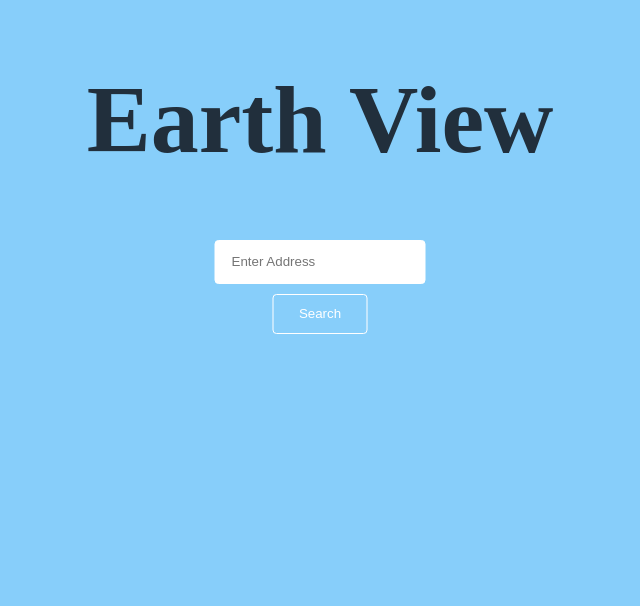
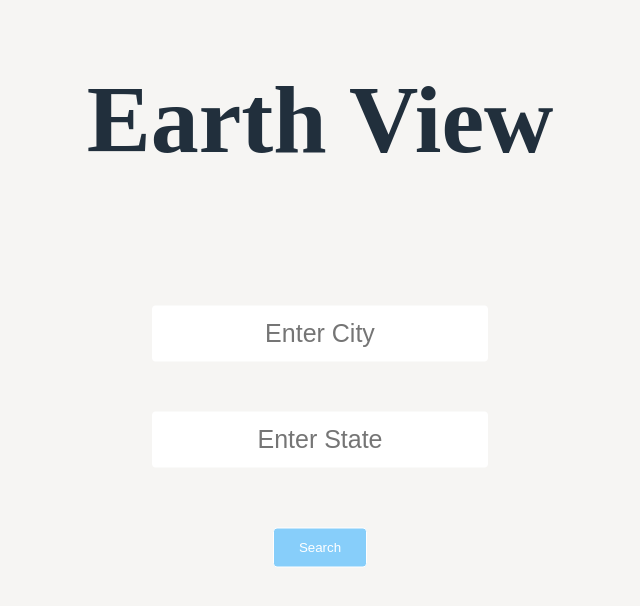
Before and after one commit to coreyarch1234/earth-view, a React (Create React App) app: page / in a window 1280 px wide. Shown: the top 606 px of the page, without its empty margins (320-960 px from the left). Built offline with nearby package versions, Linux system fonts and the light colour scheme.

Commit message:
added city and state fields with api key for geocoding

```diff
--- a/package.json
+++ b/package.json
@@ -4,6 +4,7 @@
   "private": true,
   "dependencies": {
     "axios": "^0.16.2",
+    "dotenv": "^4.0.0",
     "react": "^16.0.0",
     "react-dom": "^16.0.0",
     "react-scripts": "1.0.14"
--- a/src/App.css
+++ b/src/App.css
@@ -32,6 +32,6 @@
 
 body {
   margin: 0;
-  background-color: lightskyblue;
+  background: #F6F5F3;
   font-family: 'Varela Round';
 }
--- a/src/App.js
+++ b/src/App.js
@@ -3,15 +3,25 @@ import './App.css';
 import Search from './search'
 var axios = require('axios'); //to make Ajax requests
 
+
+require('dotenv').config();
+const geocode_api_key = process.env.REACT_APP_GEOCODE_API_KEY;
+
 class App extends React.Component {
     constructor(props) {
         super(props);
         this.state = {
-            imageURL: null
+            imageURL: null,
+            imageError: null,
+            city: null,
+            state: null
         }
     }
+    // geoCode(address, callback){
+    //
+    // }
     findSatelliteImage(address){
-        //geocode address and get {lat, lon}
+        //geocode function with this body as callback with lat,lon as parameter
         const location = {
             lat: address.lat,
             lon: address.lon
@@ -20,18 +30,20 @@ class App extends React.Component {
         axios.get(query)
         .then((response) => {
             console.log(response);
-            this.setState({imageURL: response.data.results[0].thumbnail});
+            this.setState({imageURL: response.data.results[0].thumbnail, imageError: false});
         })
-        .catch(function (error) {
+        .catch((error) => {
+            console.log("error occurred");
+            this.setState({imageError: true})
             console.log(error);
         });
     }
 
     showImage(){
-        if (this.state.imageURL === null){
-            return <div></div>;
+        if (this.state.imageError === true){
+            return <p style = {styles.errorText}>Enter a new address</p>;
         }else{
-            return <img src={this.state.imageURL}/>;
+            return <img src={this.state.imageURL} style = {styles.image}/>;
         }
     }
 
@@ -42,17 +54,18 @@ class App extends React.Component {
         return(
             <div>
             <Search
-                placeholder="Enter Address"
+                placeholderCity="Enter City"
+                placeholderState="Enter State"
                 label = "Search"
                 onSubmit={(address) => {
-                    console.log("address: ", address);
-                    const addressArr = address.split(",");
+                    var addressArr = {
+                        city: address.searchCity,
+                        state: address.searchState
+                    }
+                    console.log("api key: " + geocode_api_key);
                     console.log(addressArr);
-                    address = {
-                        lat: addressArr[0],
-                        lon: addressArr[1]
-                    }
-                    this.findSatelliteImage(address);
+                    // console.log("city: ", city);
+                    // this.findSatelliteImage(address);
             }}/>
             {this.showImage()}
             </div>
@@ -60,5 +73,23 @@ class App extends React.Component {
     }
 
 }
+var styles = {
+    image: {
+        position: 'absolute',
+        left: '50%',
+        transform: 'translate(-50%,50%)'
+    },
+    errorText: {
+        color: 'red',
+        position: 'absolute',
+        left: '50%',
+        transform: 'translate(-50%,500%)',
+        fontSize: 25
+    }
+}
+// AIzaSyDTz7r5lJisnMBK7AAHOFE_kM5RQ_aalpk
+
+
+
 
 export default App;
--- a/src/search.js
+++ b/src/search.js
@@ -5,7 +5,8 @@ class Search extends Component{
         super(props); //for props to get set on this object
 
         this.state = {
-            searchTerm: ""
+            searchCity: "",
+            searchState: ""
         }
     }
 
@@ -15,18 +16,32 @@ class Search extends Component{
                 <h1 style={styles.title}>Earth View</h1>
                 <form onSubmit={(e) =>{
                     e.preventDefault(); //so page does not refresh after submission
-                    this.props.onSubmit(this.state.searchTerm);
+                    var searchObj = {
+                        searchCity: this.state.searchCity,
+                        searchState: this.state.searchState
+                    }
+                    this.props.onSubmit(searchObj);
                 }} style={styles.form}>
 
                     <input
                         type="text"
-                        placeholder = {this.props.placeholder}
+                        placeholder = {this.props.placeholderCity}
                         value = {this.state.searchTerm}
                         onChange={(e) => { //What you are typing in
                             this.setState({
-                                searchTerm: e.target.value
+                                searchCity: e.target.value
                             })
                         }} style={styles.input}/>
+
+                        <input
+                            type="text"
+                            placeholder = {this.props.placeholderState}
+                            value = {this.state.searchTerm}
+                            onChange={(e) => { //What you are typing in
+                                this.setState({
+                                    searchState: e.target.value
+                                })
+                            }} style={styles.input}/>
 
                     <button type="submit" style={styles.button}>{this.props.label}</button>
                 </form>
@@ -43,30 +58,28 @@ const styles = {
         color: '#212F3C',
         fontSize: '6em'
     },
-    // form: {
-    //     display: 'flex',
-    //     justifyContent: 'center',
-    //     height: '3em',
-    //     marginTop: '6em',
-    //     textAlign: 'center'
-    // },
     form: {
         position: 'absolute',
         left: '50%',
-        transform: 'translate(-50%,0%)',
+        transform: 'translate(-50%,25%)',
         textAlign: 'center'
     },
     input: {
-        color: 'white',
-        border: '1px solid white',
+        color: 'black',
+        border: '2px solid white',
         borderRadius: 4,
-        height: 40,
+        width: 300,
+        height: 50,
+        fontSize: 25,
         paddingLeft: 16,
         paddingRight: 16,
-        display: 'block'
+        display: 'block',
+        textAlign: 'center',
+        marginBottom: 50
     },
     button: {
-        backgroundColor: 'transparent',
+        // backgroundColor: 'transparent',
+        backgroundColor: 'lightskyblue',
         color: 'white',
         border: '1px solid white',
         borderRadius: 4,
```
Also changed, not shown: 1 other file (tests, documents, lock files or other folders).
